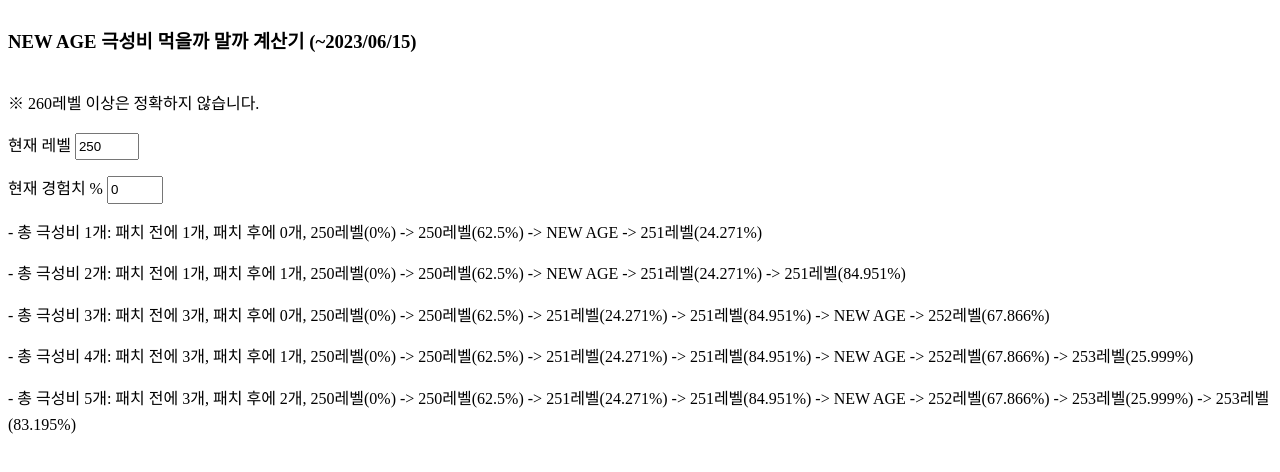
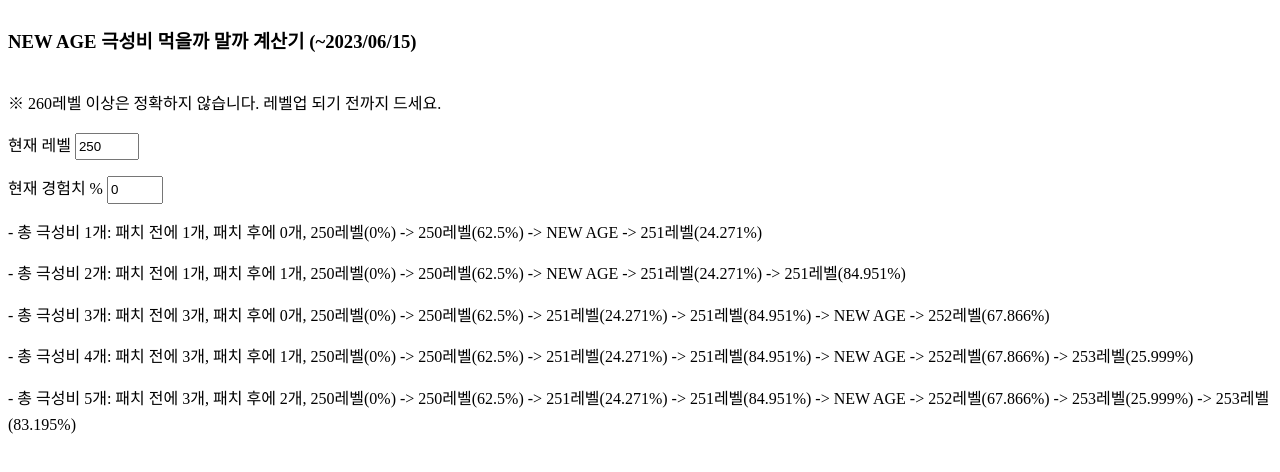
Before and after one commit to Lechros/new-age-exp, a SvelteKit app: page / in a window 1280 px wide. Shown: the top 472 px of the page. Built offline with nearby package versions, Linux system fonts and the light colour scheme.

Commit message:
feat: add 260 message

```diff
--- a/src/routes/+page.svelte
+++ b/src/routes/+page.svelte
@@ -23,14 +23,13 @@
   }
 
   function getExpRateString(ch: Chara) {
-    console.log(ch, Math.floor(ch.getExpRate() * 1000) / 1000)
     return Math.floor(ch.getExpRate() * 1000) / 1000;
   }
 </script>
 
 <main>
   <h3>NEW AGE 극성비 먹을까 말까 계산기 (~2023/06/15)</h3>
-  ※ 260레벨 이상은 정확하지 않습니다.
+  ※ 260레벨 이상은 정확하지 않습니다. 레벨업 되기 전까지 드세요.
   <label>
     현재 레벨
     <input type="number" bind:value={level} min="240" max="269" />
```
